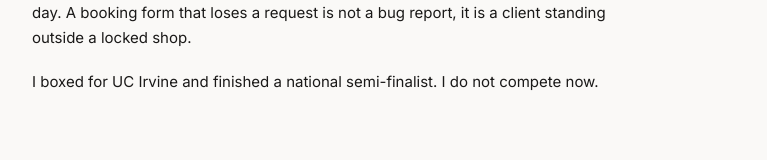
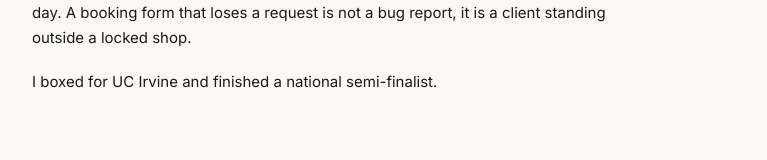
Before and after one commit to henry-hai/portfolio, a Next.js app: page / in a window 1280 px wide. Shown: the part 3035-3195 px from the top of the page, without its empty margins (256-1023 px from the left). Built offline with nearby package versions, Linux system fonts and the light colour scheme.

Commit message:
Cut the boxing line back to one sentence
Past tense already says he does not compete now, and the extra sentence drew
attention to the thing it was trying to settle.

```diff
--- a/src/content/site.ts
+++ b/src/content/site.ts
@@ -53,5 +53,5 @@ export const stack = [
 export const beforeThis = [
   "I cut hair for 14 years and ran my own book the whole time. Booking, pricing, rescheduling, the no-shows, the clients who only text at midnight. The booking platform below exists because I was the one answering those texts, and because the thing I wanted did not exist at a price a single chair could justify.",
   "It is also most of what I know about shipping something people have to use every day. A booking form that loses a request is not a bug report, it is a client standing outside a locked shop.",
-  "I boxed for UC Irvine and finished a national semi-finalist. I do not compete now.",
+  "I boxed for UC Irvine and finished a national semi-finalist.",
 ] as const;
```
